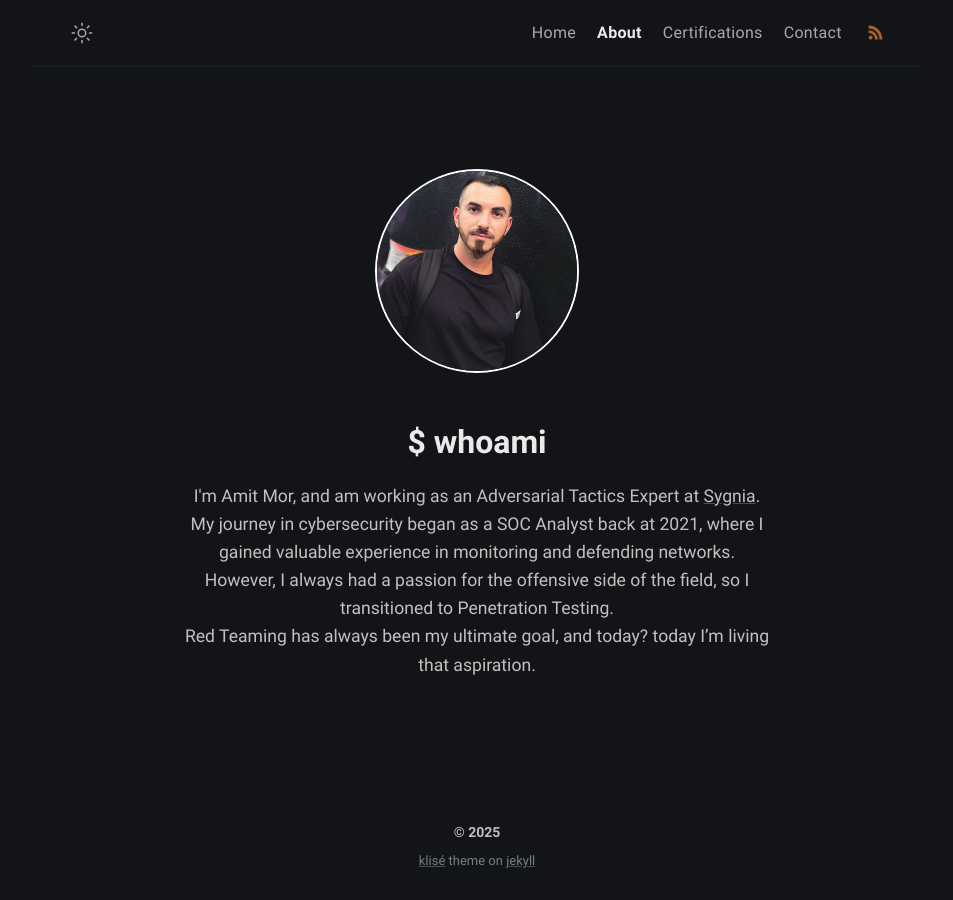
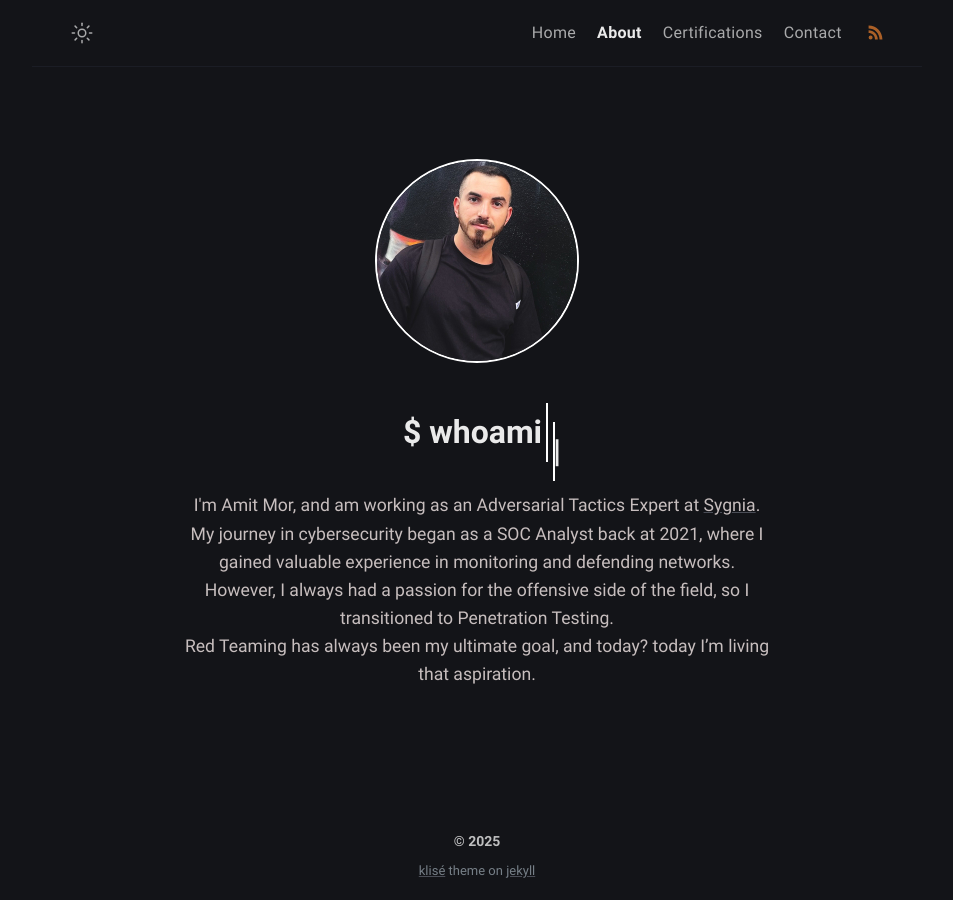
Before and after one commit to Extravenger/extravenger.github.io, a Jekyll site: the page built from about.md, in a window 1280 px wide. Shown: the whole page, without its empty margins (163-1116 px from the left). Built offline with Jekyll 4.4.1, drawn with Linux system fonts in a browser that asks for light colours.

Commit message:
Update about.html

```diff
--- a/_layouts/about.html
+++ b/_layouts/about.html
@@ -30,8 +30,8 @@
 
         <!-- Title and description -->
         <div class="text-container">
-          <h1 class="slide-in"> $ whoami </h1>
-          <p class="slide-in"> I'm Amit Mor, and am working as an Adversarial Tactics Expert at <a href="https://www.sygnia.co" target="_blank" rel="noopener noreferrer">Sygnia</a>.<br>My journey in cybersecurity began as a SOC Analyst back at 2021, where I gained valuable experience in monitoring and defending networks.<br>However, I always had a passion for the offensive side of the field, so I transitioned to Penetration Testing.<br>Red Teaming has always been my ultimate goal, and today? today I’m living that aspiration. </p>
+          <h1 class="typing"> <span class="text"> $ whoami </span><span class="cursor">|</span> </h1>
+          <p> I'm Amit Mor, and am working as an Adversarial Tactics Expert at <a href="https://www.sygnia.co" target="_blank" rel="noopener noreferrer">Sygnia</a>.<br>My journey in cybersecurity began as a SOC Analyst back at 2021, where I gained valuable experience in monitoring and defending networks.<br>However, I always had a passion for the offensive side of the field, so I transitioned to Penetration Testing.<br>Red Teaming has always been my ultimate goal, and today? today I’m living that aspiration. </p>
         </div>
       </div>
     </main>
@@ -94,20 +94,38 @@
       object-fit: cover;  /* Ensures the image doesn't get stretched or squished */
     }
 
-    /* Animation for sliding text from the left */
-    .slide-in {
-      animation: slideIn 1s ease-out forwards;
-      opacity: 0;
+    /* Animation for typing effect on title */
+    .typing .text {
+      display: inline-block;
+      width: 0;
+      white-space: nowrap;
+      overflow: hidden;
+      border-right: 2px solid #fff;
+      animation: typing 3s steps(8) 1s 1 normal both, blink 0.75s step-end infinite;
     }
 
-    @keyframes slideIn {
+    /* Typing effect animation */
+    @keyframes typing {
       from {
-        transform: translateX(-100%);
-        opacity: 0;
+        width: 0;
       }
       to {
-        transform: translateX(0);
-        opacity: 1;
+        width: 8ch; /* Adjust for the number of characters in $ whoami */
+      }
+    }
+
+    /* Blinking cursor effect */
+    .cursor {
+      display: inline-block;
+      width: 2px;
+      background-color: #fff;
+      margin-left: 5px;
+      animation: blink 0.75s step-end infinite;
+    }
+
+    @keyframes blink {
+      50% {
+        opacity: 0;
       }
     }
 
```
